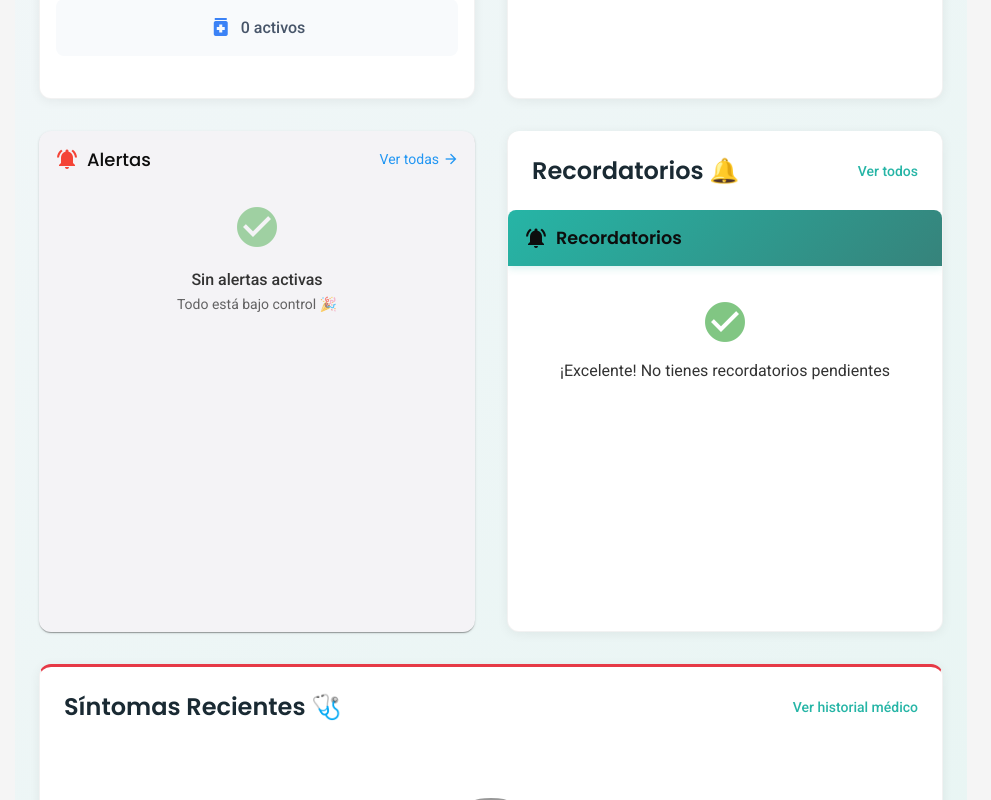
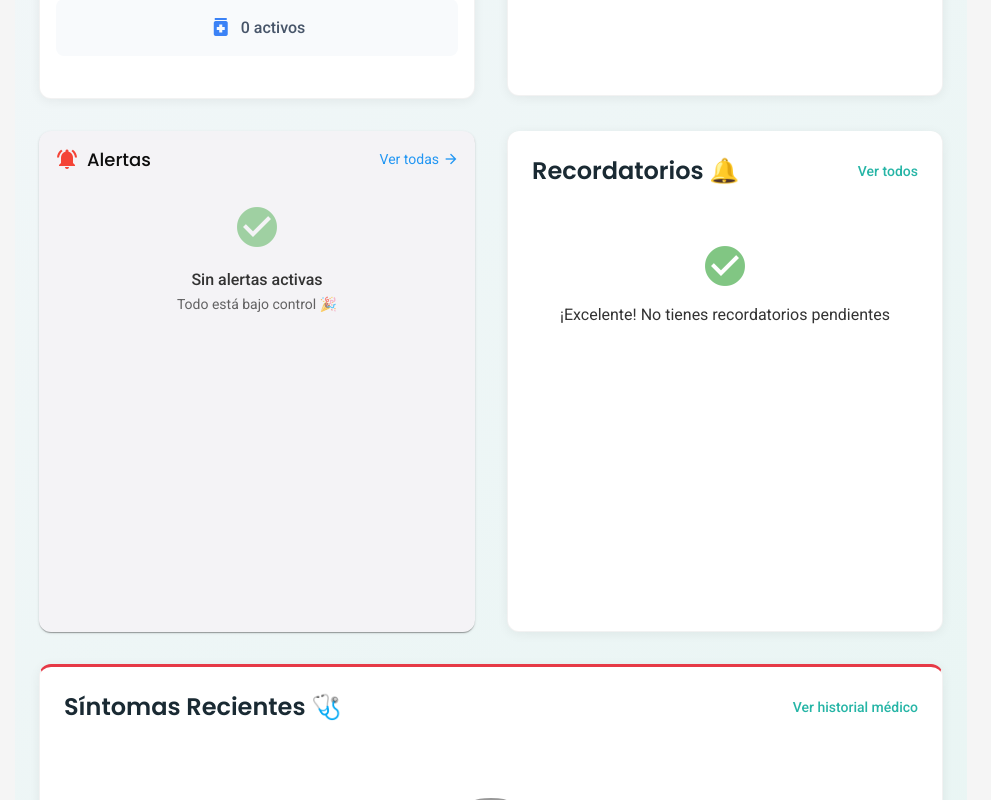
Before and after one commit to UPC-PRE-1ASI0729-7391-ChroniCaree/ChroniCaree-Frontend, an Angular app: page /patient/dashboard in a window 1280 px wide. Shown: the part 1120-1920 px from the top of the page, without its empty margins (289-1280 px from the left). Built offline with nearby package versions, Linux system fonts and the light colour scheme.

Commit message:
feat(medication): implement alerts section in my health

```diff
--- a/src/app/communication/presentation/components/nudge-panel/nudge-panel.html
+++ b/src/app/communication/presentation/components/nudge-panel/nudge-panel.html
@@ -1,12 +1,4 @@
 <div class="nudge-panel">
-  <div class="panel-header">
-    <h3>
-      <mat-icon>notifications_active</mat-icon>
-      Recordatorios
-      <span class="badge" *ngIf="activeCount() > 0" [matBadge]="activeCount()" matBadgeColor="warn"></span>
-    </h3>
-  </div>
-
   <div class="panel-body">
     @if (loading()) {
       <div class="loading-state">
--- a/src/app/patients/presentation/views/dashboard-patient/dashboard-patient.css
+++ b/src/app/patients/presentation/views/dashboard-patient/dashboard-patient.css
@@ -250,39 +250,62 @@
   margin-bottom: var(--spacing-xl);
 }
 
-/* Cards con altura consistente */
+/* Cards con altura fija y scroll */
 .medications-card,
 .appointments-card,
-.nudges-card {
-  min-height: 500px;
+.nudges-card,
+.card {
+  height: 500px;
   display: flex;
   flex-direction: column;
+  overflow: hidden;
 }
 
-/* Nudges Preview - Altura limitada */
-.nudges-preview {
-  max-height: 450px;
+/* Card body scrollable */
+.medications-card > *,
+.appointments-card .appointments-list,
+.nudges-card .nudges-preview,
+.card > *:not(.card-header) {
   overflow-y: auto;
-  padding: 0;
+  flex: 1;
 }
 
-/* Scroll suave */
-.nudges-preview::-webkit-scrollbar {
+/* Estilos de scrollbar personalizados */
+.medications-card > *::-webkit-scrollbar,
+.appointments-card .appointments-list::-webkit-scrollbar,
+.nudges-card .nudges-preview::-webkit-scrollbar,
+.card > *:not(.card-header)::-webkit-scrollbar {
   width: 6px;
 }
 
-.nudges-preview::-webkit-scrollbar-track {
+.medications-card > *::-webkit-scrollbar-track,
+.appointments-card .appointments-list::-webkit-scrollbar-track,
+.nudges-card .nudges-preview::-webkit-scrollbar-track,
+.card > *:not(.card-header)::-webkit-scrollbar-track {
   background: #f1f1f1;
   border-radius: 10px;
 }
 
-.nudges-preview::-webkit-scrollbar-thumb {
+.medications-card > *::-webkit-scrollbar-thumb,
+.appointments-card .appointments-list::-webkit-scrollbar-thumb,
+.nudges-card .nudges-preview::-webkit-scrollbar-thumb,
+.card > *:not(.card-header)::-webkit-scrollbar-thumb {
   background: var(--color-cc-green);
   border-radius: 10px;
 }
 
-.nudges-preview::-webkit-scrollbar-thumb:hover {
+.medications-card > *::-webkit-scrollbar-thumb:hover,
+.appointments-card .appointments-list::-webkit-scrollbar-thumb:hover,
+.nudges-card .nudges-preview::-webkit-scrollbar-thumb:hover,
+.card > *:not(.card-header)::-webkit-scrollbar-thumb:hover {
   background: var(--color-cc-bold-green);
+}
+
+/* Appointments list scrollable */
+.appointments-list {
+  max-height: 400px;
+  overflow-y: auto;
+  padding-right: 8px;
 }
 
 .card {
--- a/src/app/shared/presentation/components/toolbar-patient/toolbar-patient.html
+++ b/src/app/shared/presentation/components/toolbar-patient/toolbar-patient.html
@@ -19,7 +19,7 @@
       <span>Dashboard</span>
     </a>
 
-    <a [routerLink]="['/coming-soon']" class="nav-item">
+    <a [routerLink]="['/patient/salud']" routerLinkActive="active" class="nav-item">
       <svg xmlns="http://www.w3.org/2000/svg" width="20" height="20" viewBox="0 0 24 24" fill="none" stroke="currentColor" stroke-width="2">
         <path d="M22 12h-4l-3 9L9 3l-3 9H2"/>
       </svg>
```
